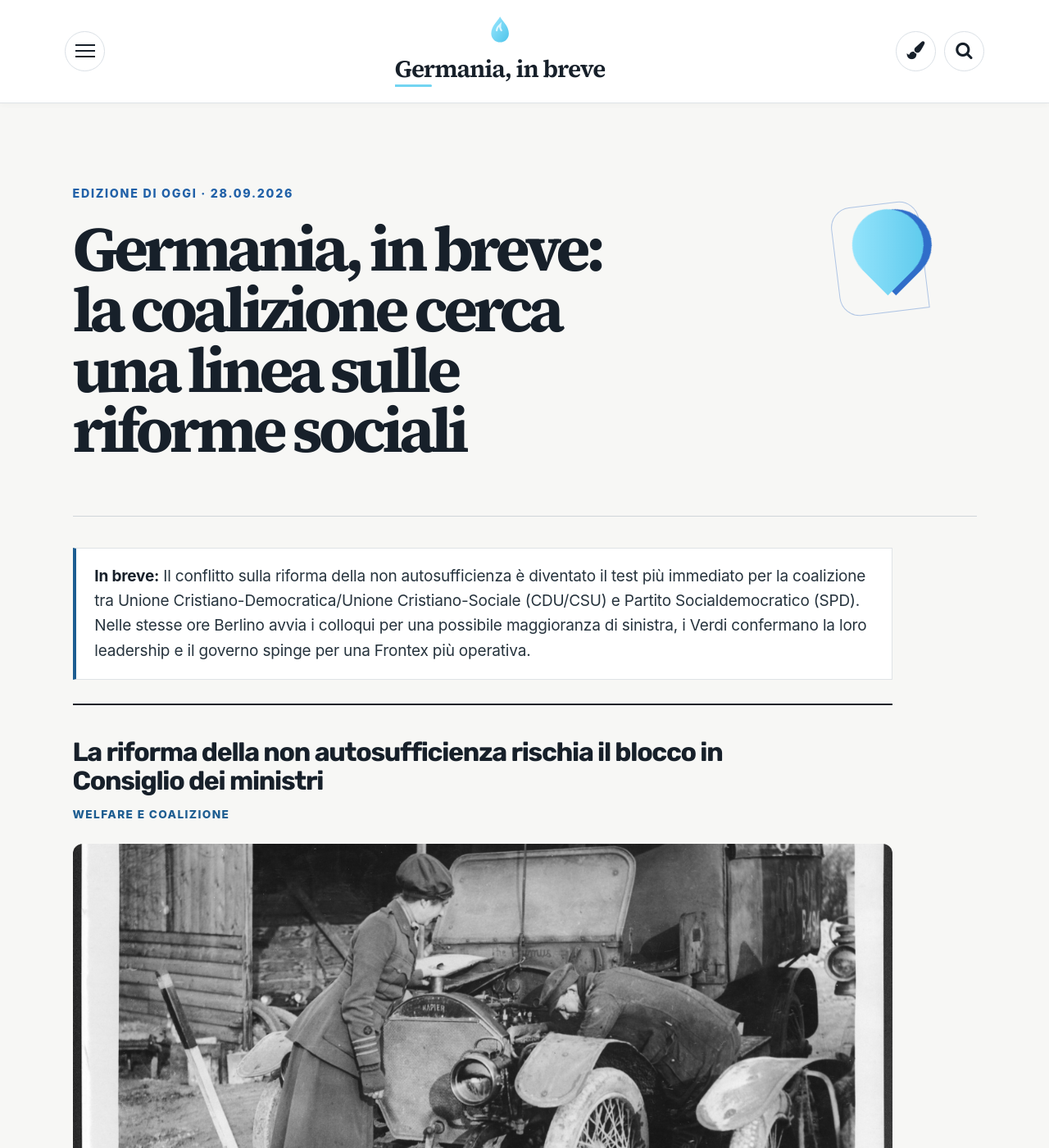
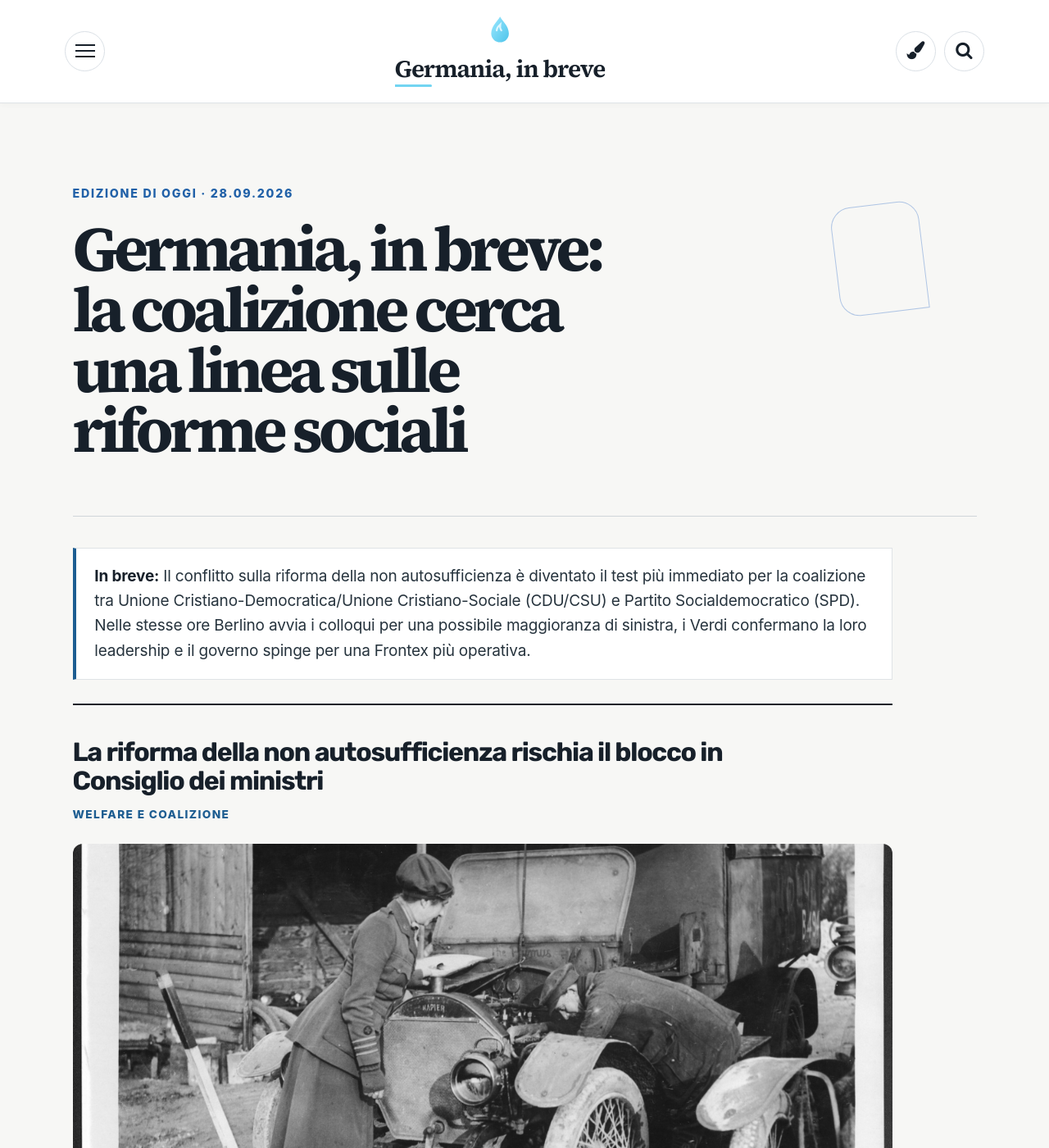
Before and after one commit to ottoottone/prj-news-mattino, a Jekyll site: the page built from index.html, in a window 1280 px wide and 1400 px high. Shown: the whole window at 82% size. Built offline with Jekyll 4.4.1, drawn with Linux system fonts in a browser that asks for light colours; some web fonts are replaced; the list of posts is cut into pages by our own code.

Commit message:
Remove duplicate briefing droplet

```diff
--- a/assets/css/briefing.css
+++ b/assets/css/briefing.css
@@ -185,7 +185,6 @@ body { background:#f7f7f5; color:#202b35; }
 .masthead-wordmark { position:relative; }
 .masthead-wordmark::after { content:""; display:block; width:2.4rem; height:3px; margin-top:.26rem; background:var(--rhine-light); border-radius:0 2px 2px 0; }
 .content-first-header, .newsletter-issue-header { position:relative; overflow:hidden; }
-.content-first-header::after, .newsletter-issue-header::after { content:""; position:absolute; right:clamp(1rem,5vw,4rem); top:1.55rem; width:4.6rem; height:4.6rem; background:linear-gradient(135deg,#9be8ff,#4ec4ea); border-radius:50% 50% 50% 0; transform:rotate(-45deg); opacity:.96; filter:drop-shadow(.4rem .4rem 0 #2868c7); pointer-events:none; }
 .content-first-header::before, .newsletter-issue-header::before { content:""; position:absolute; right:clamp(1rem,5vw,4rem); top:1.25rem; width:5.7rem; height:7rem; border:1px solid color-mix(in srgb,var(--rhine-blue) 35%,transparent); border-radius:1.3rem 1.3rem 0 1.3rem; transform:rotate(-7deg); pointer-events:none; }
 .briefing-issue-header { background:#eaf5f7; border:1px solid #c9e5eb; border-radius:1.3rem 1.3rem 0 1.3rem; }
 .theme-nord-dark .masthead-mark { color:#8fe4ff; }
```
